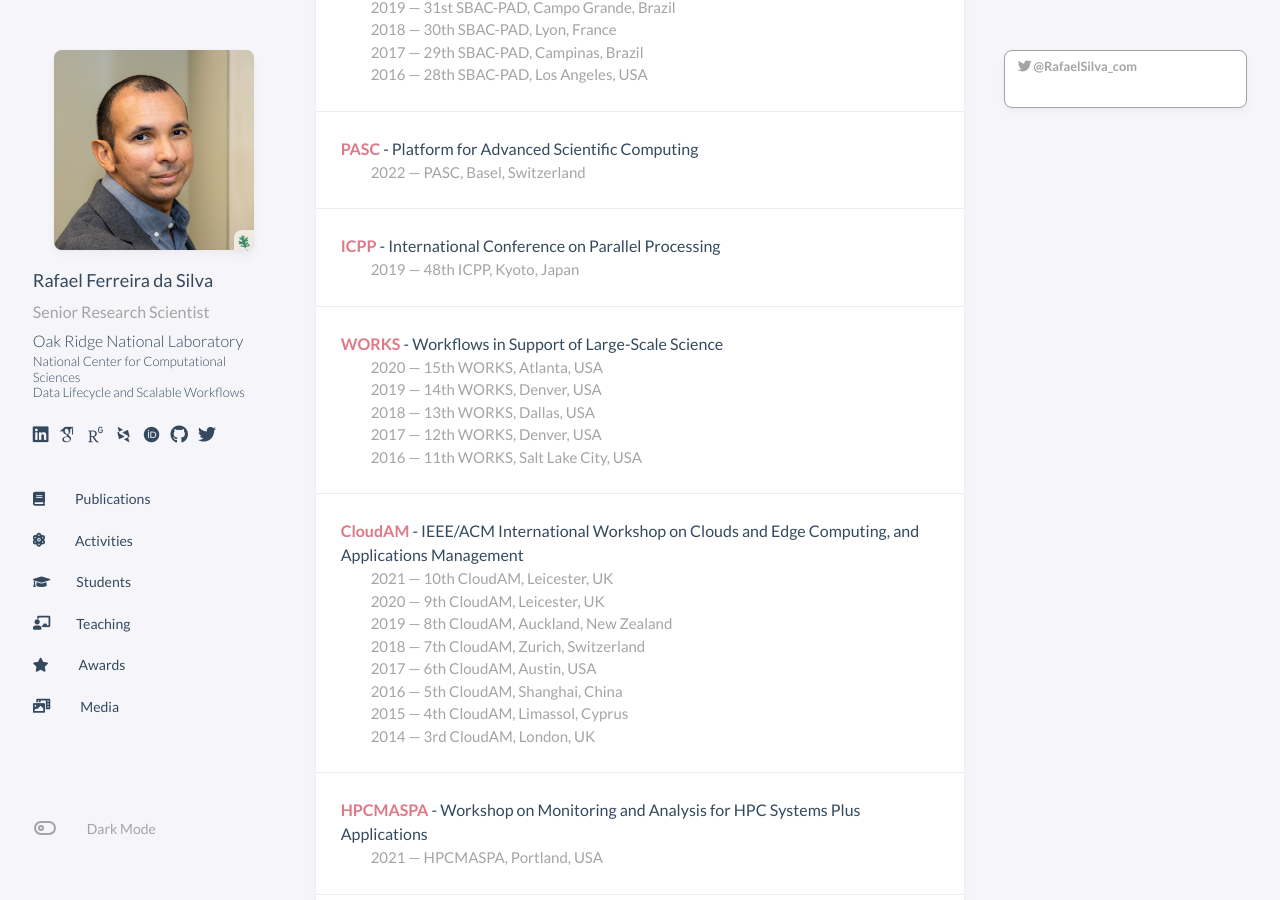
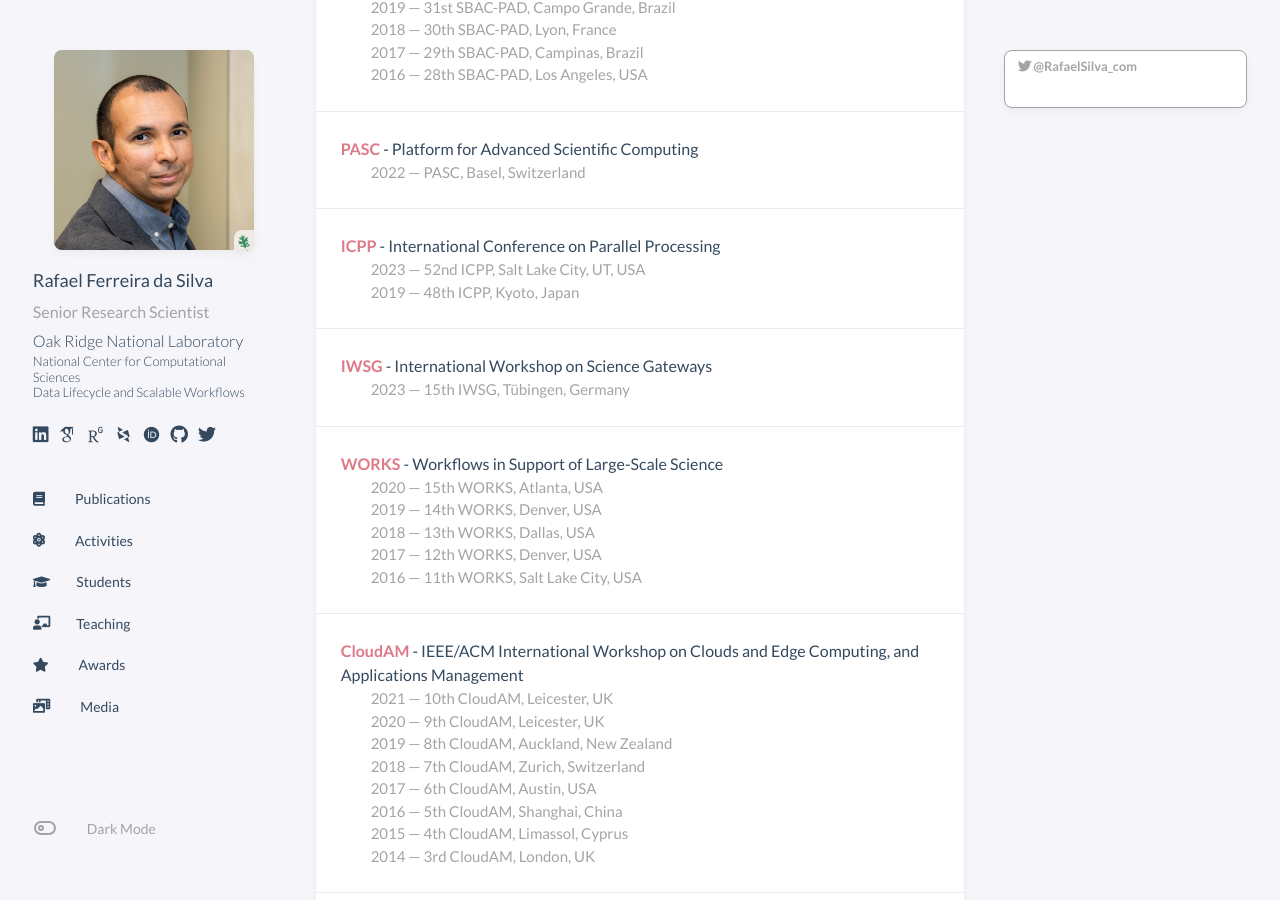
Before and after one commit to rafaelfsilva/rafaelfsilva.github.io, a Jekyll site: the page built from _pages/activities.html, in a window 1280 px wide and 900 px high, scrolled down 3310 px. Built offline with Jekyll 4.4.1, drawn with Linux system fonts in a browser that asks for light colours; some web fonts are replaced; a script that is not in the unit is left out; comment, search, counter and statistics services are not loaded; some of the changed text lies outside the part shown.

Commit message:
Update activities_pc.yml

```diff
--- a/_data/activities_pc.yml
+++ b/_data/activities_pc.yml
@@ -128,10 +128,22 @@
 - conference: International Conference on Parallel Processing
   series: ICPP
   entries:
+    - year: 2023
+      edition: 52nd
+      location: Salt Lake City, UT, USA
+      link: https://icpp23.sci.utah.edu/
     - year: 2019
       edition: 48th
       location: Kyoto, Japan
       link: https://www.hpcs.cs.tsukuba.ac.jp/icpp2019/index.html
+
+- conference: International Workshop on Science Gateways
+  series: IWSG
+  entries:
+    - year: 2023
+      edition: 15th
+      location: Tübingen, Germany
+      link: https://iwsgateways.github.io/iwsg2023/
 
 - conference: Workflows in Support of Large-Scale Science
   series: WORKS
```
